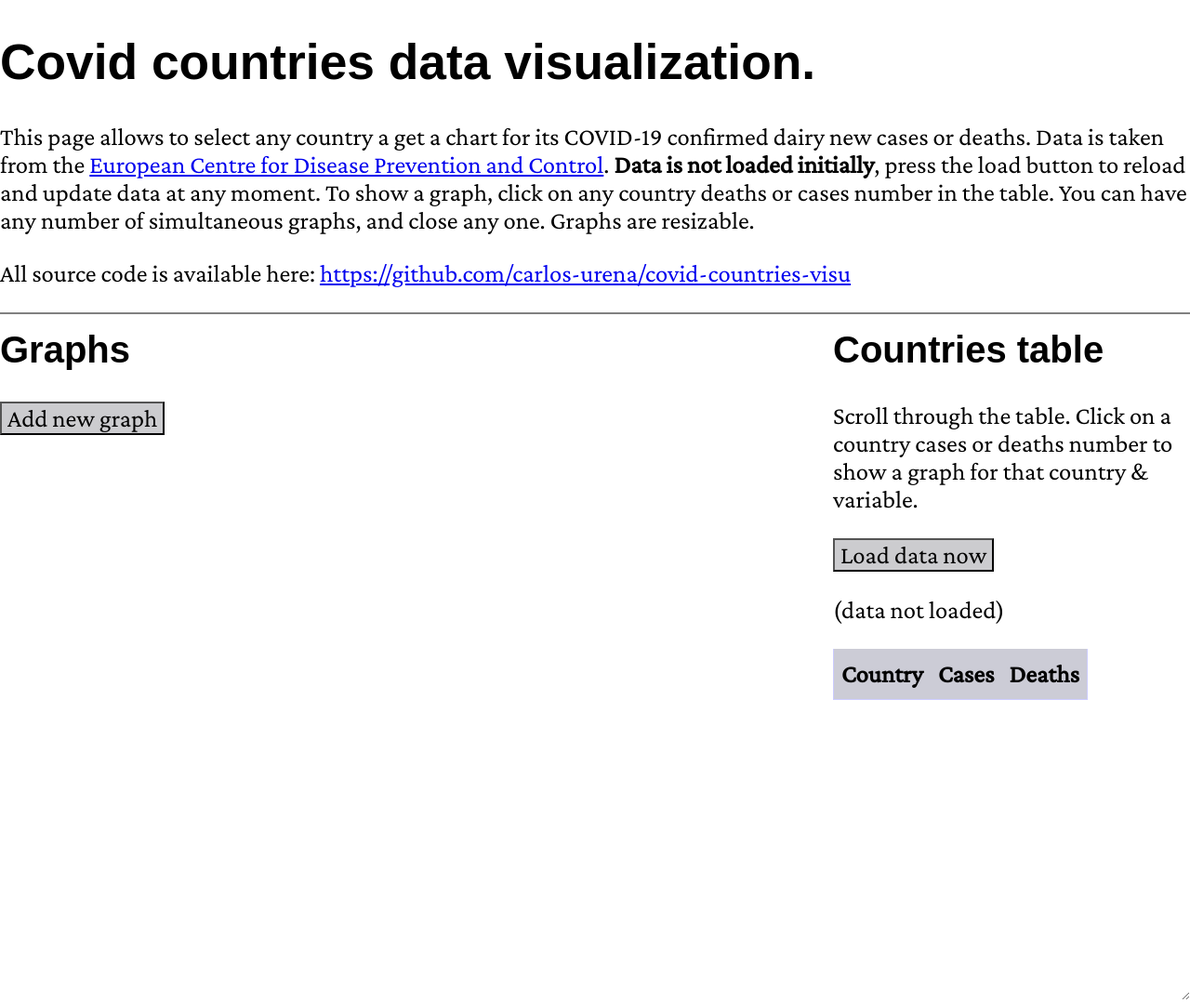
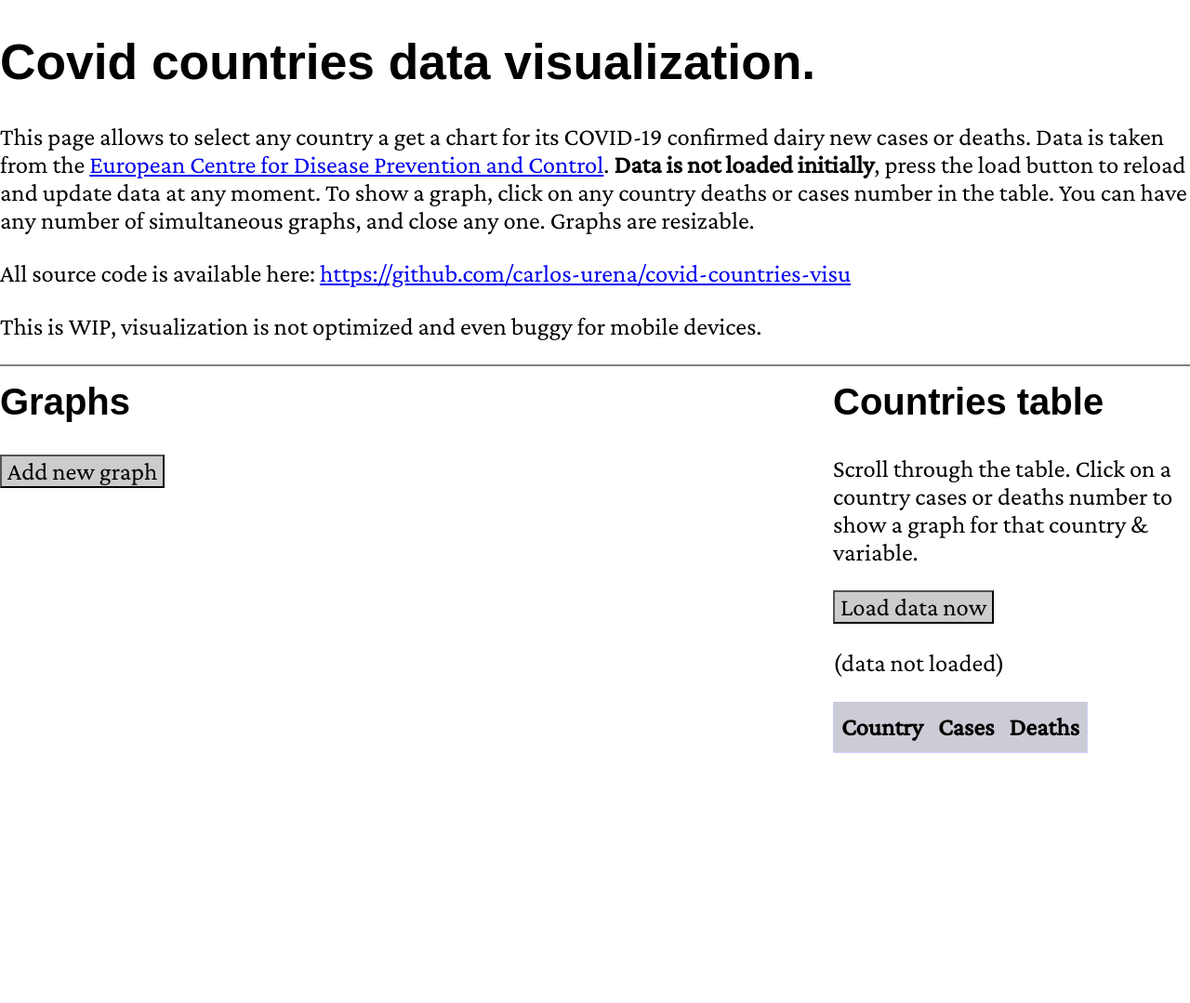
Before and after one commit to carlos-urena/covid-countries-visu, a plain HTML site: page index.html in a window 1280 px wide. Shown: the top 1079 px of the page at 93% size. Drawn offline with nearby package versions, Linux system fonts and the light colour scheme; a web font is replaced by a local one.

Commit message:
added WIP note

```diff
--- a/index.html
+++ b/index.html
@@ -30,6 +30,8 @@ To show a graph, click on any country deaths or cases number in the table. You c
 <p/>
    All source code is available here: <a href="https://github.com/carlos-urena/covid-countries-visu">https://github.com/carlos-urena/covid-countries-visu</a>
  <p/>
+
+This is WIP, visualization is not optimized and even buggy for mobile devices.
 
 <hr noshade>
 
```
